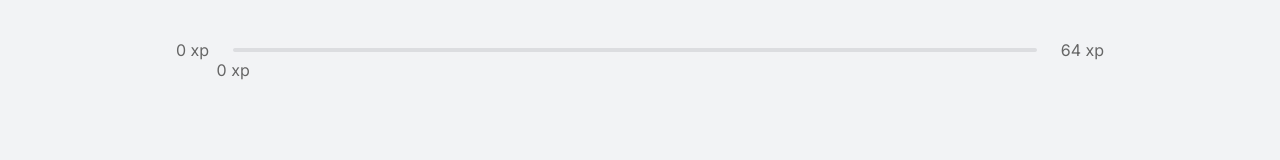
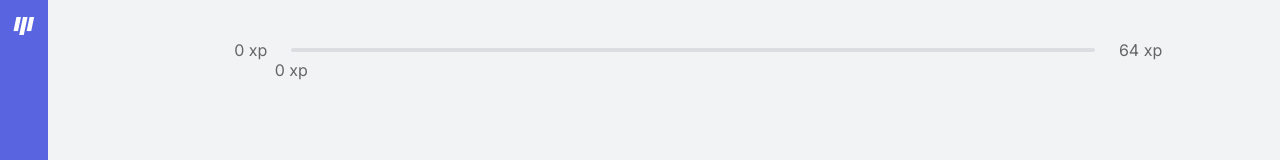
Before and after one commit to FelipeFerreiraDev/Movedoro, a Next.js app: page / in a window 1280 px wide. Shown: the top 160 px of the page. Built offline with nearby package versions, Linux system fonts and the light colour scheme.

Commit message:
Side Bar

```diff
--- /dev/null
+++ b/src/components/SideBar.tsx
@@ -0,0 +1,9 @@
+import styles from '../styles/components/SideBar.module.css';
+
+export function SideBar() {
+    return (
+        <div className={styles.container}>
+            <img src="/favicon.png" alt="logo" />
+        </div>
+    )
+}
--- a/src/contexts/CountdownContext.tsx
+++ b/src/contexts/CountdownContext.tsx
@@ -1,5 +1,4 @@
-import { Children, createContext, ReactNode, useContext, useEffect, useState } from "react";
-import { Countdown } from "../components/Countdown";
+import { createContext, ReactNode, useContext, useEffect, useState } from "react";
 import { ChallengesContext } from "./ChallengesContext";
 
 interface CountdownContextData {
--- a/src/pages/index.tsx
+++ b/src/pages/index.tsx
@@ -11,6 +11,7 @@ import { CountdownProvider } from "../contexts/CountdownContext";
 
 import styles from '../styles/Pages/Home.module.css';
 import { ChallengesProvider } from '../contexts/ChallengesContext';
+import { SideBar } from '../components/SideBar';
 
 
 interface HomeProps {
@@ -22,7 +23,10 @@ interface HomeProps {
 export default function Home(props: HomeProps) {
   return (
     <ChallengesProvider level={props.level} currentExperience={props.currentExperience} challengesCompleted={props.challengesCompleted}>
+      <div className={styles.containerPrincipal}>
+      <SideBar />
         <div className={styles.container}>
+
           <Head>
             Inicio | movedoro
         </Head>
@@ -43,6 +47,7 @@ export default function Home(props: HomeProps) {
             </section>
           </CountdownProvider>
         </div>
+      </div>
     </ChallengesProvider>
   )
 }
@@ -50,7 +55,7 @@ export default function Home(props: HomeProps) {
 export const getServerSideProps: GetServerSideProps = async (context) => {
 
 
-  const {level, currentExperience, challengesCompleted} = context.req.cookies;
+  const { level, currentExperience, challengesCompleted } = context.req.cookies;
 
   return {
     props: {
--- a/src/styles/Pages/Home.module.css
+++ b/src/styles/Pages/Home.module.css
@@ -1,3 +1,9 @@
+.containerPrincipal {
+    display: grid;
+    grid-template-columns: 1fr 10fr;
+    align-content: flex-start;
+}
+
 .container {
     display: flex;
     flex-direction: column;
--- /dev/null
+++ b/src/styles/components/SideBar.module.css
@@ -0,0 +1,15 @@
+.container {
+    display: flex;
+    flex-direction: column;
+    background: var(--blue);
+    width: 3rem;
+    height: 100vh;
+    justify-content: space-between;
+    align-items: center;
+}
+
+
+.container > img {
+    padding-top: 10px;
+    width: 2rem;
+}
```
Lines whose indentation alone changed are shown as unchanged.
